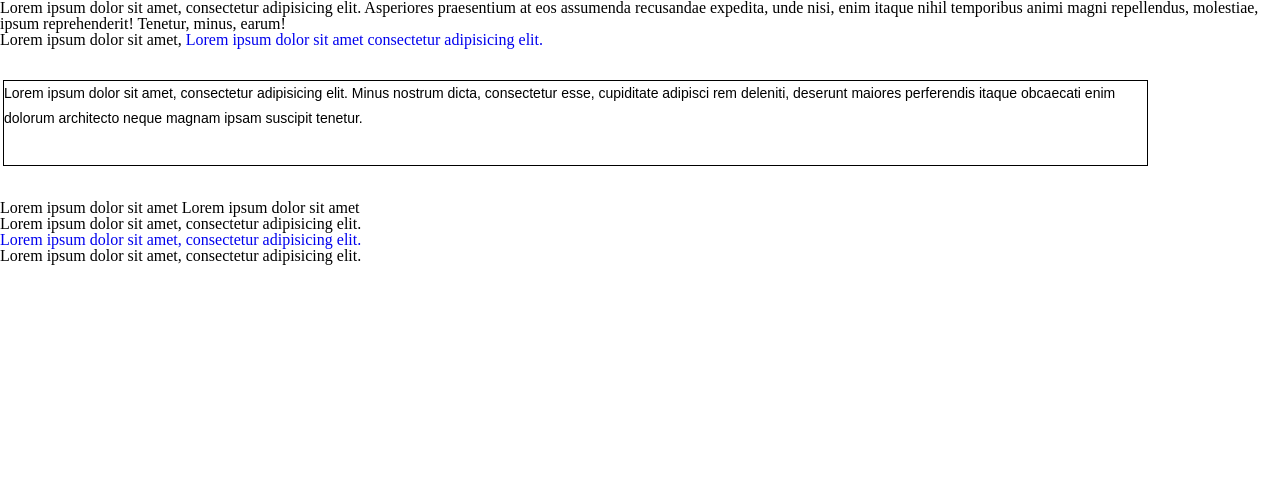
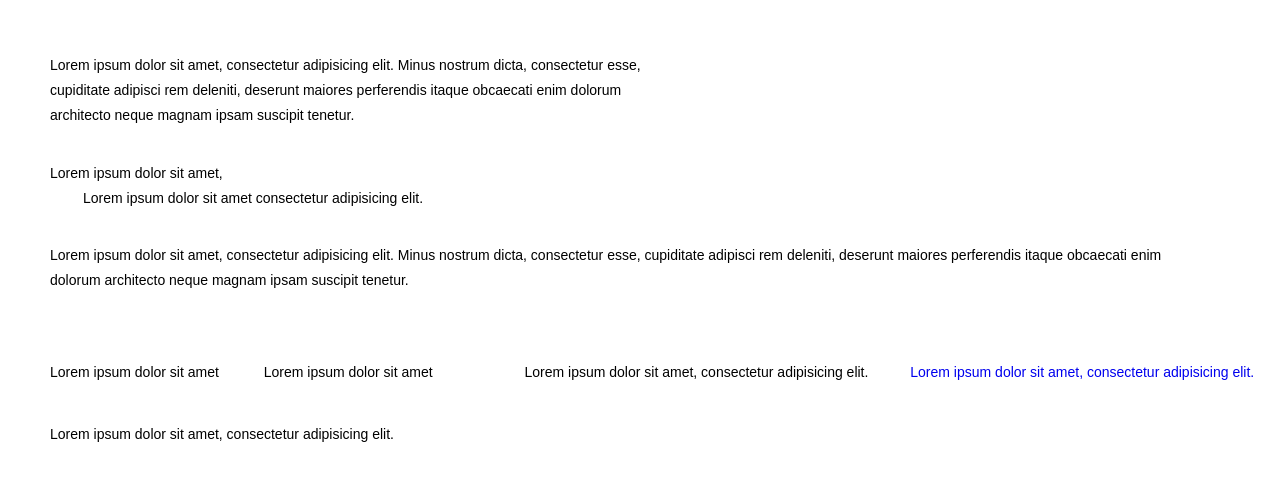
Before and after one commit to Dodge164/HTML, a plain HTML site: page Lession2/index.html in a window 1280 px wide. Drawn offline with Linux system fonts and the light colour scheme.

Commit message:
Viva La Stogovka
Урок 7. Совместные потуги

```diff
--- a/Lession2/index.html
+++ b/Lession2/index.html
@@ -5,7 +5,9 @@
   <!-- Заголовок страницы, контейнер для других важных данных (не отображается) -->
   <head>
     <!-- Заголовок страницы в браузере -->
-		<title>CSS. Часть №3 (Свойства блоков - отступы, размеры, характеристики)</title>
+    <title>
+      CSS. Часть №3 (Свойства блоков - отступы, размеры, характеристики)
+    </title>
     <!-- Подключаем CSS -->
     <link rel="stylesheet" href="style.css" />
     <!-- Кодировка страницы -->
@@ -13,28 +15,35 @@
   </head>
   <!-- Отображаемое тело страницы -->
   <body>
-		<div class="example-block">
-			Lorem ipsum dolor sit amet, consectetur adipisicing elit. Asperiores praesentium at eos assumenda recusandae expedita, unde nisi, enim itaque nihil temporibus animi magni repellendus, molestiae, ipsum reprehenderit! Tenetur, minus, earum!
+    <div class="row1">
+      Lorem ipsum dolor sit amet, consectetur adipisicing elit.<wbr> Minus nostrum
+      dicta, consectetur esse, cupiditate adipisci rem deleniti, deserunt
+      maiores perferendis itaque obcaecati enim dolorum architecto neque magnam
+      ipsam suscipit tenetur.
     </div>
-		<span class="example-string">
-      Lorem ipsum dolor sit amet,
-    </span>
-    <a href="#">Lorem ipsum dolor sit amet consectetur adipisicing elit.</a>
-    <div class="example-padding">Lorem ipsum dolor sit amet, consectetur adipisicing elit. Minus nostrum dicta, consectetur esse, cupiditate adipisci rem deleniti, deserunt maiores perferendis itaque obcaecati enim dolorum architecto neque magnam ipsam suscipit tenetur.
+
+    <span class="row2"> Lorem ipsum dolor sit amet, </span>
+    <a href="#" class="row3"
+      >Lorem ipsum dolor sit amet consectetur adipisicing elit.</a
+    >
+    <div class="row4">
+      Lorem ipsum dolor sit amet, consectetur adipisicing elit. Minus nostrum
+      dicta, consectetur esse, cupiditate adipisci rem deleniti, deserunt
+      maiores perferendis itaque obcaecati enim dolorum architecto neque magnam
+      ipsam suscipit tenetur.
     </div>
-    <div class="example-inline">
-      Lorem ipsum dolor sit amet
-    </div>
-    <p class="example-inline">
-      Lorem ipsum dolor sit amet
-    </p>
-    <span class="example-block">
+
+
+      <div class="row5">Lorem ipsum dolor sit amet</div>
+      <p class="row52">Lorem ipsum dolor sit amet</p>
+
+    <span class="row6">
       Lorem ipsum dolor sit amet, consectetur adipisicing elit.
     </span>
-    <a href=”#”>
+    <a href="#" class="row7">
       Lorem ipsum dolor sit amet, consectetur adipisicing elit.
     </a>
-    <span class="example-block">
+    <span class="row8">
       Lorem ipsum dolor sit amet, consectetur adipisicing elit.
     </span>
   </body>
--- a/Lession2/style.css
+++ b/Lession2/style.css
@@ -1,64 +1,148 @@
-*{
+* {
   padding: 0;
   margin: 0;
   border: 0;
 }
 
-*,*:before, *:after{
+*,
+*:before,
+*:after {
   -moz-box-sizing: border-box;
   -webkit-box-sizing: border-box;
   box-sizing: border-box;
 }
-:focus, :activate{outline: none;}
-a:focus, a:active{outline: none;}
+:focus,
+:activate {
+  outline: none;
+}
+a:focus,
+a:active {
+  outline: none;
+}
 
-nav, footer, header, aside {display: block;}
+nav,
+footer,
+header,
+aside {
+  display: block;
+}
 
-html, body{
+html,
+body {
   height: 100%;
   width: 100%;
   font-size: 100%;
   line-height: 1;
-    font-size: 14 px;
+  line-height: 1.79;
+  font-family: Arial, "Helvetica Neue", Helvetica, sans-serif;
+  font-size: 14px;
   -ms-text-size-adjust: 100%;
   -moz-text-size-adjust: 100%;
   -webkit-text-size-adjust: 100%;
 }
-input, button, textarea{font-family: inherit;}
+input,
+button,
+textarea {
+  font-family: inherit;
+}
 
-input::-ms-clearclear{display: none;}
-button{cursor: pointer;}
-button ::-moz-focus-inner{padding: 0; border: 0;}
-a, a:visited{text-decoration: none;}
-a:hover{text-decoration: none;}
-ul li{list-style: none;}
-img{vertical-align: top;}
+input::-ms-clearclear {
+  display: none;
+}
+button {
+  cursor: pointer;
+}
+button ::-moz-focus-inner {
+  padding: 0;
+  border: 0;
+}
+a,
+a:visited {
+  text-decoration: none;
+}
+a:hover {
+  text-decoration: none;
+}
+ul li {
+  list-style: none;
+}
+img {
+  vertical-align: top;
+}
 
-h1,h2,h3,h4,h5,h6{font-size: inherit; font-weight: 400;}
+h1,
+h2,
+h3,
+h4,
+h5,
+h6 {
+  font-size: inherit;
+  font-weight: 400;
+}
 
-.example-block {
+.row1 {
+  font-family: Arial, "Helvetica Neue", Helvetica, sans-serif;
+  width: 611px;
+  /* height: 64px; */
+  margin: 53px 53px 33px 50px;
+  line-height: 1.79;
+  text-align: left;
+  color: #000000;
+  word-wrap: break-word;
+}
+
+.row2 {
+  font-family: Arial, "Helvetica Neue", Helvetica, sans-serif;
+  display: block;
+  width: max-content;
+  /* line-height: 1.79; */
+  /* width: 274px; */
+  /* height: 14px; */
+  margin: 33px 49px 0 50px;
+}
+
+.row3 {
+  display: block;
+  font-family: Arial, "Helvetica Neue", Helvetica, sans-serif;
+  width: max-content;
+  color: black;
+  margin: 0 49px 32px 83px;
+}
+
+.row4 {
+  margin: 0 84px 0 50px;
+
+  color: #000000;
+  padding-bottom: 32px;
+  line-height: 1.79;
+}
+
+.row5 {
+  display: inline-block;
+  margin: 0 41px 0 50px;
+
+  color: #000000;
+  line-height: 1.79;
+}
+
+.row52 {
+  display: inline-block;
+  /* max-width: 100%; */
+}
+
+.row6 {
+  display: inline-block;
+  /* width: max-content; */
+  margin: 35px 0 0 50px;
+  padding: 0 38px;
+}
+.row7 {
+  display: inline-block;
+  /* color: black; */
+}
+
+.row8 {
+  margin-left: 50px;
+  padding: 37px 0;
   display: block;
 }
-.example-string {
-}
-.example-padding {
-    width: 1145px;
-    height: 86px;
-    margin: 32px 0 34px 3px;
-    font-family: Arial;
-    font-size: 14px;
-    font-weight: normal;
-    font-stretch: normal;
-    font-style: normal;
-    line-height: 1.79;
-    letter-spacing: normal;
-    text-align: left;
-    color: #000000;
-   border: 1px solid #000;
-}
-.example-inline {
-    display: inline;
-}
-a {
-    display: inline;
-}
```
Lines whose indentation alone changed are shown as unchanged.
